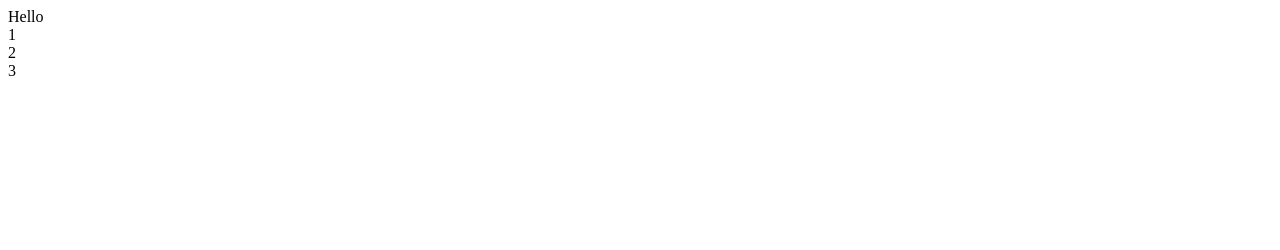
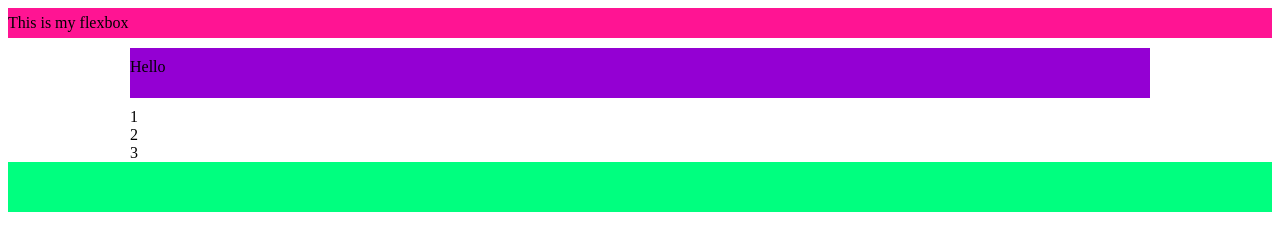
Before and after one commit to Yah-ir-M/fictional-journey, a plain HTML site: page CSSflexbox.html in a window 1280 px wide. Drawn offline with Linux system fonts and the light colour scheme.

Commit message:
Update CSSflexbox.html

```diff
--- a/CSSflexbox.html
+++ b/CSSflexbox.html
@@ -13,10 +13,39 @@
 
 }
 
-.flex-container{
+.flex-container {
+	display: flex;
+	flex-flow: row wrap;
+	align-items: stretch;
+	background-color: cornflowerblue;
 
-	text-align: center;
 }
+.flex-container > div {
+	background-color: crimson;
+	color: darkgoldenrod;
+	margin: 10px;
+	font-size: 15px;
+	padding: 0 10px 0 10px;
+}
+header{
+	width: 100%;
+	height: 30px;
+	background-color: deeppink;
+	align-content: center;
+}
+footer{
+	width: 100%;
+	height: 50px;
+	background-color: springgreen;
+}
+nav{
+	width: 100%;
+	height: 50px;
+	margin: 10px 0 10px 0;
+	padding-top: 10px;
+	background-color: darkviolet;
+}
+
 	@media (max-width: 1019px){
 		.container{width:90%;}
 
@@ -26,20 +55,17 @@
 
 
 	}
-
-
-
-
-	</style>
-
-
-
+</style>
 </head>
 <body>
+	<header>This is my flexbox</header>
+	<div class="container">
 	<nav>Hello</nav>
 	<div class="flex-containment"></div>
 	<div class="MakeMeStack" style="flex-grow: 1">1</div>
 	<div class="MakeMeStack" style="flex-grow: 1">2</div>
 	<div class="MakeMeStack" style="flex-grow: 1">3</div>
+	</div>
+	<footer></footer>
 </body>
 </html>
```
